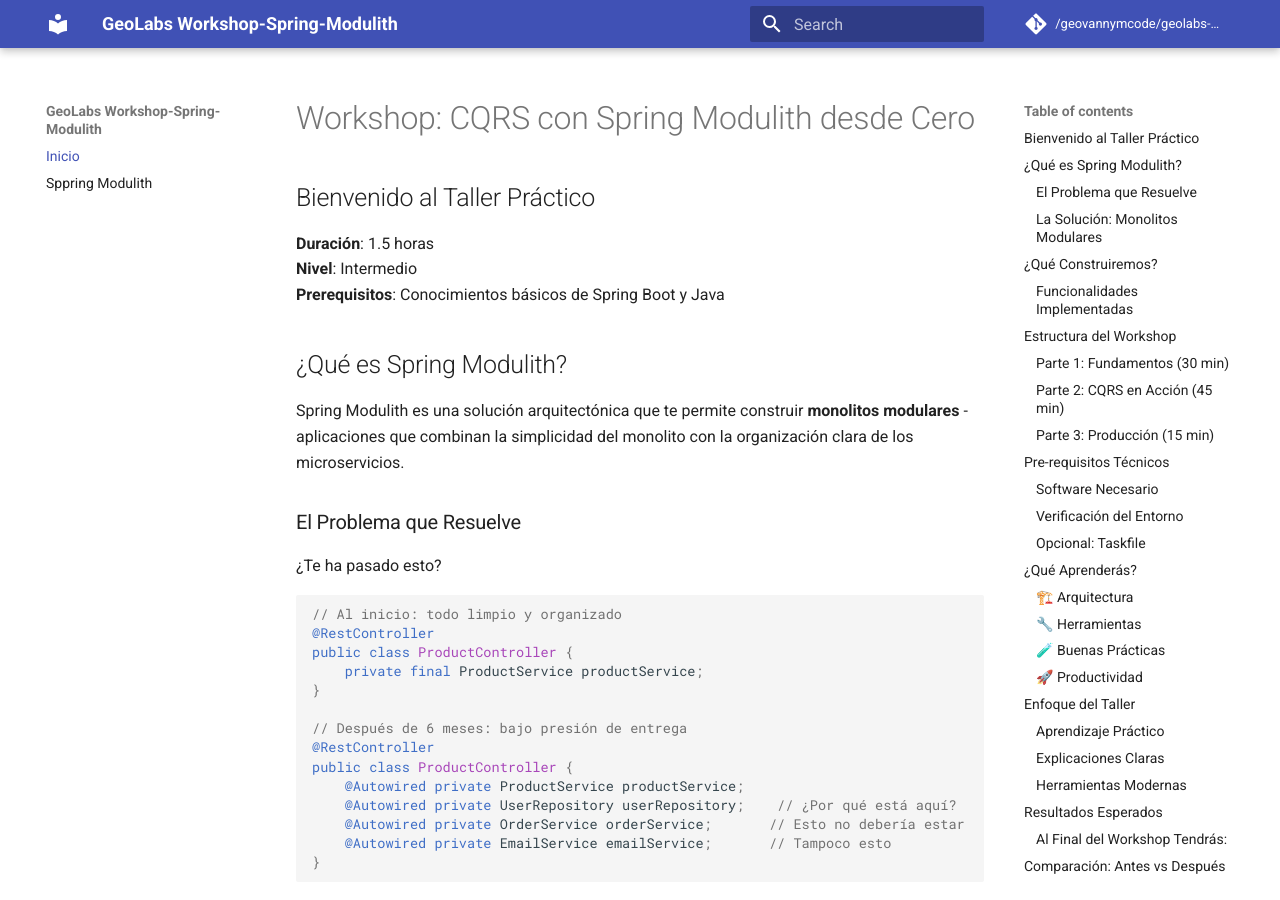
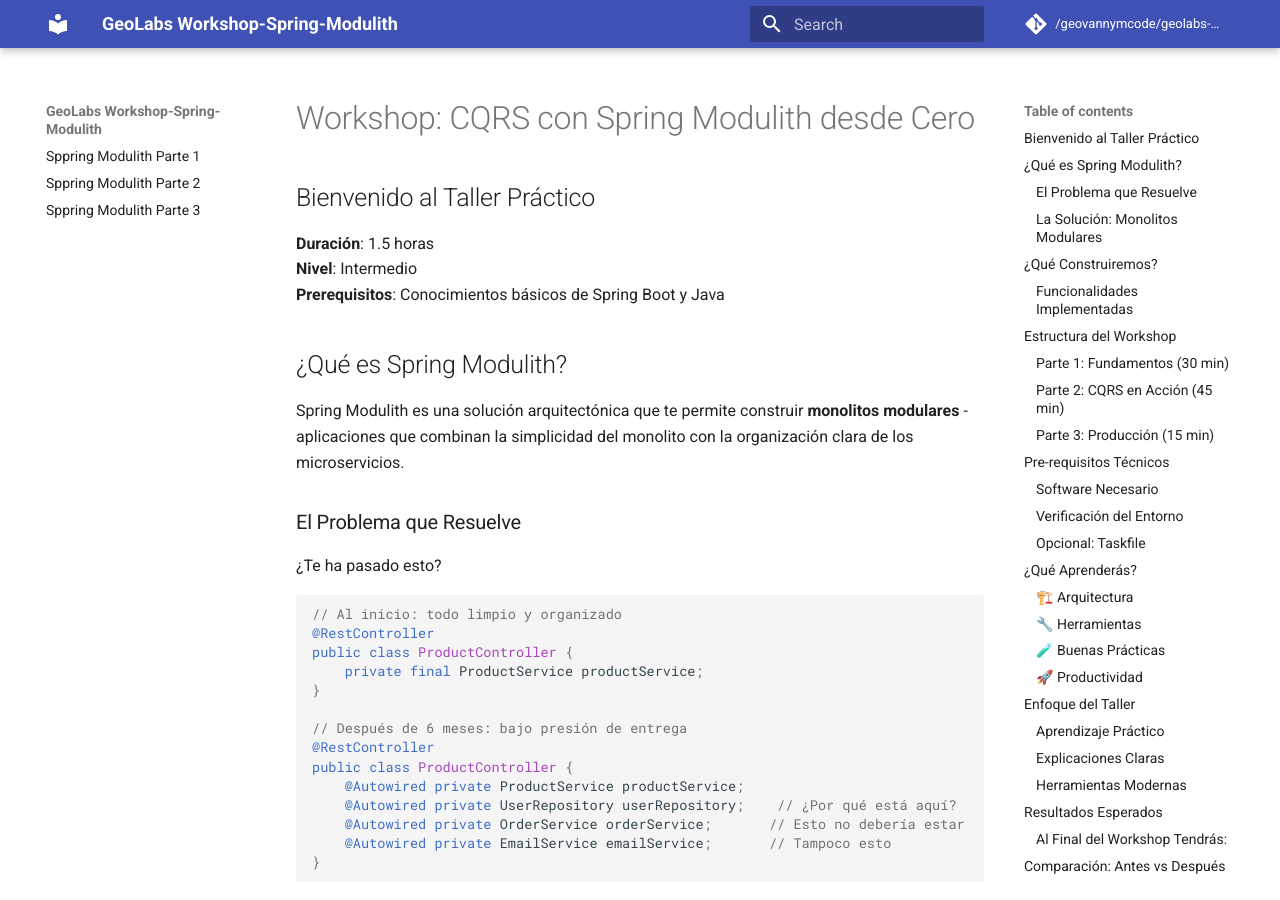
Before and after one commit to geovannymcode/geolabs-spring-modulith.github.io, an MkDocs documentation site: the page built from docs/index.md, in a window 1280 px wide and 900 px high. Built offline with MkDocs 1.6.1 and Material for MkDocs 9.7.7, drawn with Linux system fonts in a browser that asks for light colours; comment, search, counter and statistics services are not loaded.

Commit message:
Commit retroactivo

```diff
--- a/mkdocs.yml
+++ b/mkdocs.yml
@@ -13,8 +13,10 @@
 theme:
   name: material
 nav:
-  - Inicio: index.md
-  - Sppring Modulith: cqrs_spring_modulith_guide.md
+  #- Inicio: index.md
+  - Sppring Modulith Parte 1: spring_modulith_part_1.md
+  - Sppring Modulith Parte 2: spring_modulith_part_2.md
+  - Sppring Modulith Parte 3: spring_modulith_part_3.md
 
 # Customization
 extra:
```
